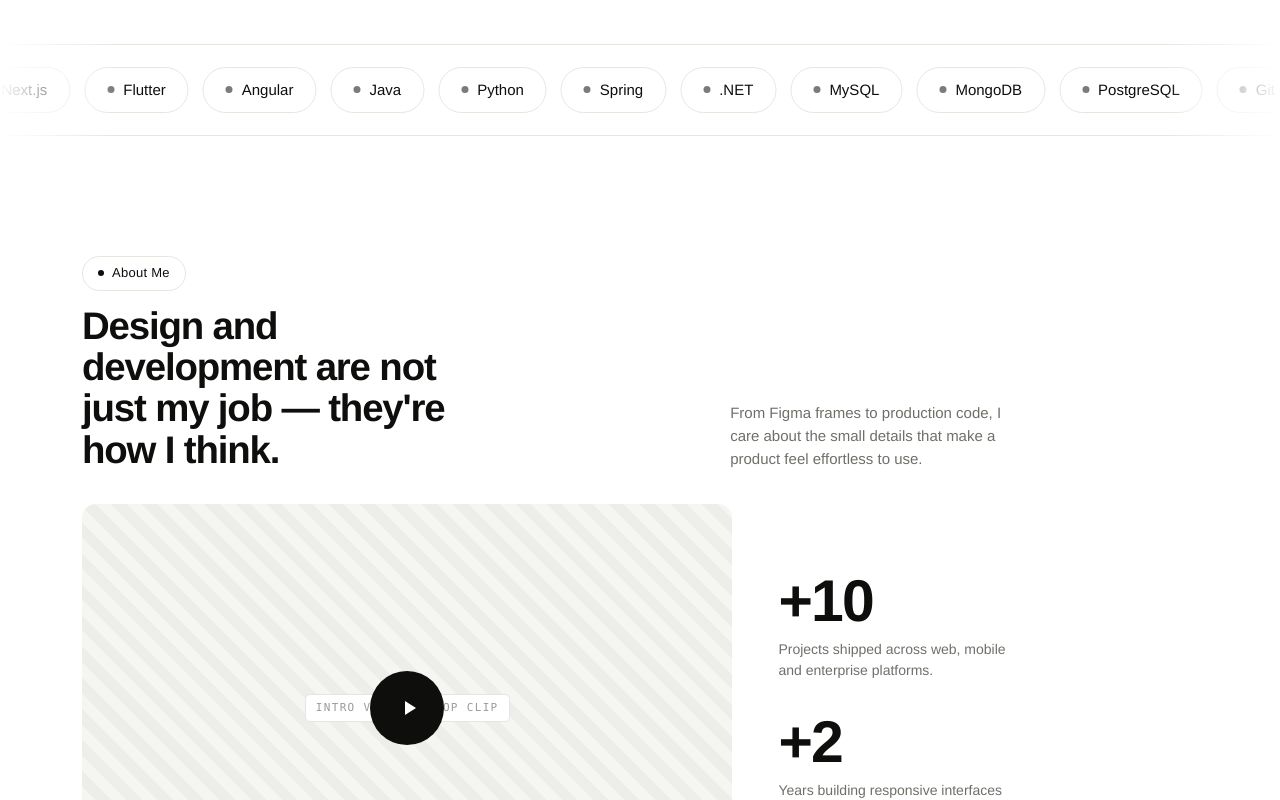
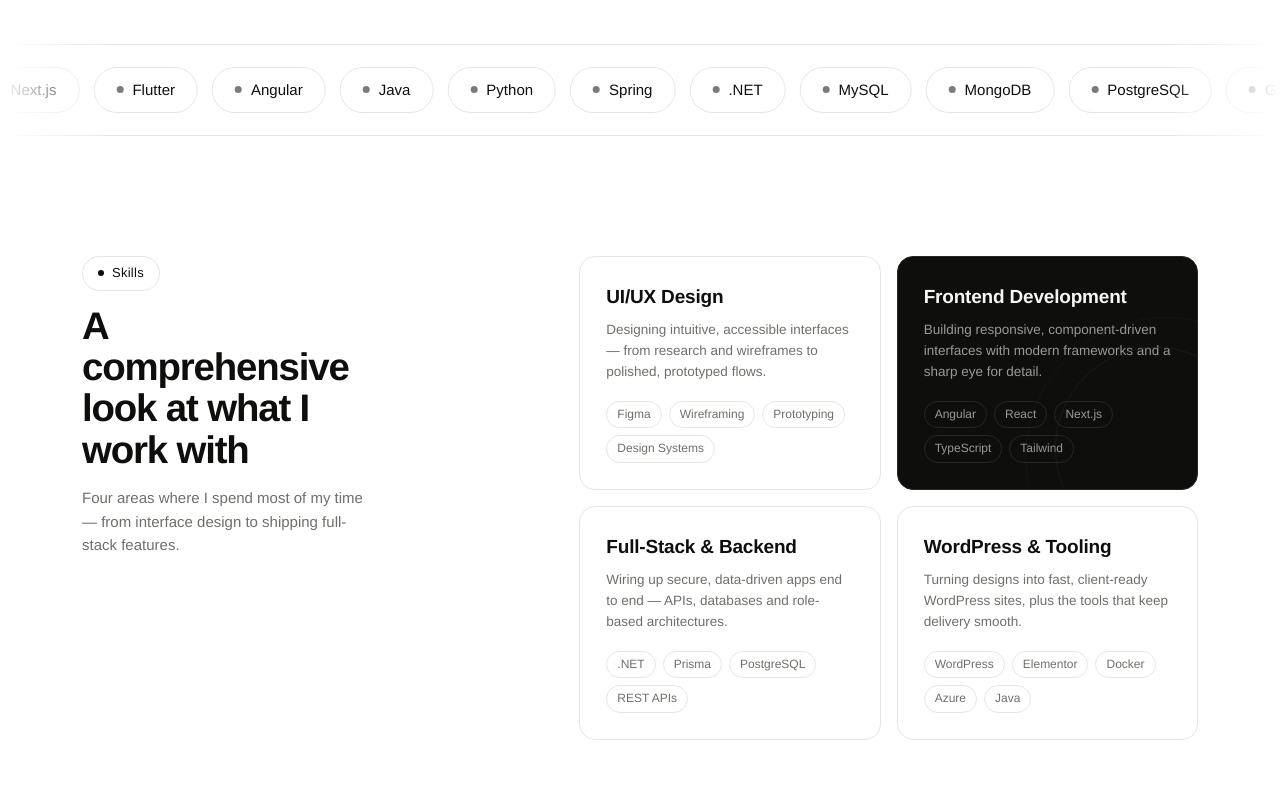
Before and after one commit to chamanadithya/My-Portfolio, a Next.js app: page / in a window 1280 px wide. Shown: the part 1240-2040 px from the top of the page. Built offline with nearby package versions, Linux system fonts and the light colour scheme.

Commit message:
feat: comment out About section in page layout and navigation data

```diff
--- a/app/page.tsx
+++ b/app/page.tsx
@@ -1,7 +1,7 @@
 import Nav from "@/components/Nav";
 import Hero from "@/components/Hero";
 import Marquee from "@/components/Marquee";
-import About from "@/components/About";
+// import About from "@/components/About";
 import Skills from "@/components/Skills";
 import Experience from "@/components/Experience";
 import Projects from "@/components/Projects";
@@ -14,7 +14,7 @@
       <main>
         <Hero />
         <Marquee />
-        <About />
+        {/* <About /> */}
         <Skills />
         <Experience />
         <Projects />
--- a/lib/data.ts
+++ b/lib/data.ts
@@ -178,7 +178,7 @@
 
 export const NAV_LINKS = [
   { id: "top", label: "Home" },
-  { id: "about", label: "About" },
+  // { id: "about", label: "About" },
   { id: "skills", label: "Skills" },
   { id: "work", label: "Work" },
   { id: "experience", label: "Experience" },
```
